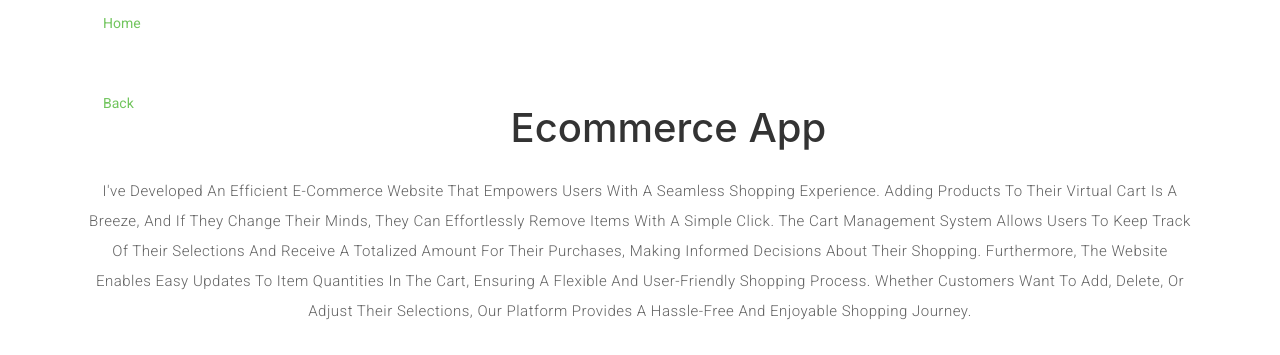
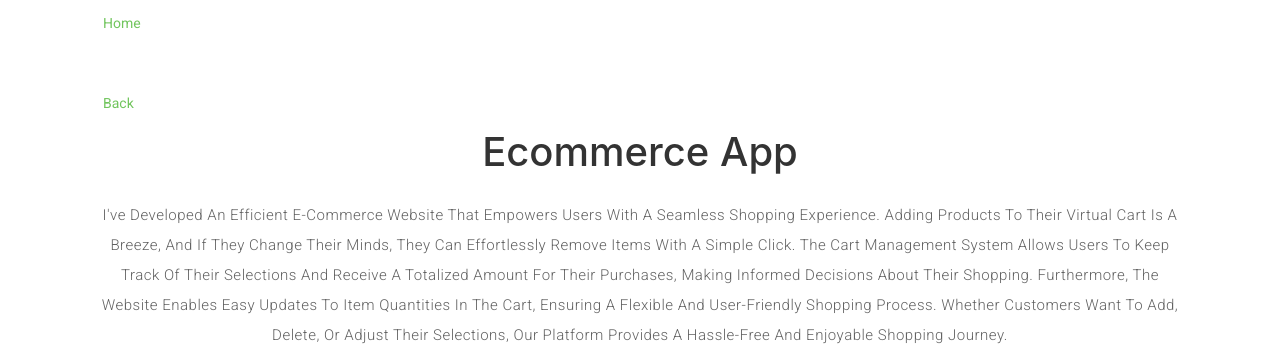
Before and after one commit to ashfaque2403/portfolio, a plain HTML site: page ecom.html in a window 1280 px wide. Shown: the top 355 px of the page. Drawn offline with nearby package versions, Linux system fonts and the light colour scheme.

Commit message:
portfolio-ashhh

```diff
--- a/ecom.html
+++ b/ecom.html
@@ -65,11 +65,12 @@
         <!-- Add more menu items here -->
       </ul>
       <br>
-        <div class=" text-center">
-
+      <div class=" text-center">
+        <br>
+        <div class="container-fluid">
           <h1>Ecommerce App</h1><br>
               <p class="separator">I've developed an efficient e-commerce website that empowers users with a seamless shopping experience. Adding products to their virtual cart is a breeze, and if they change their minds, they can effortlessly remove items with a simple click. The cart management system allows users to keep track of their selections and receive a totalized amount for their purchases, making informed decisions about their shopping. Furthermore, the website enables easy updates to item quantities in the cart, ensuring a flexible and user-friendly shopping process. Whether customers want to add, delete, or adjust their selections, our platform provides a hassle-free and enjoyable shopping journey.</p>
-
+          </div>
 
 
           <div class="list-group text-left" style="border: none;">
```
Also changed, not shown: gallery.html (+3 -2 lines), hotel.html (+4 -3 lines).
